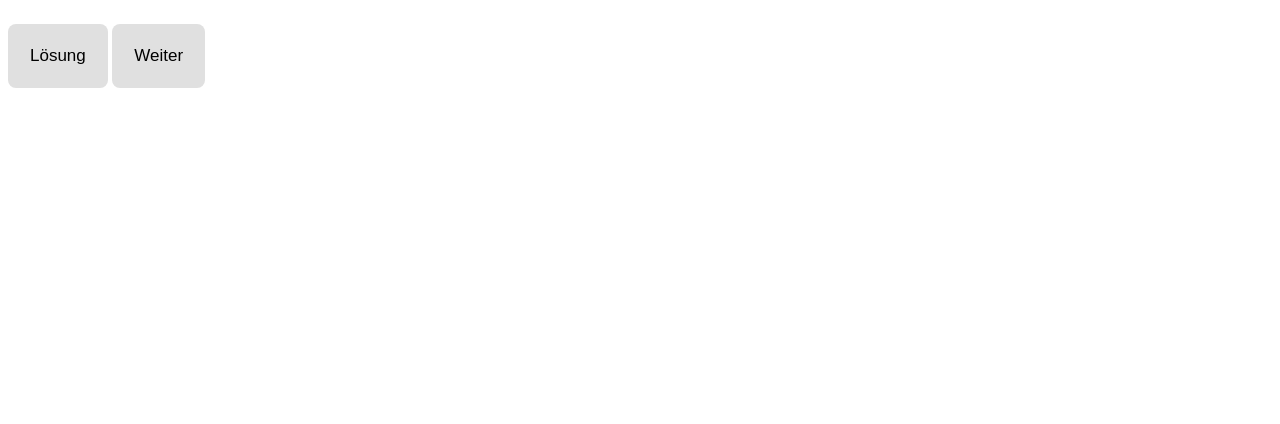
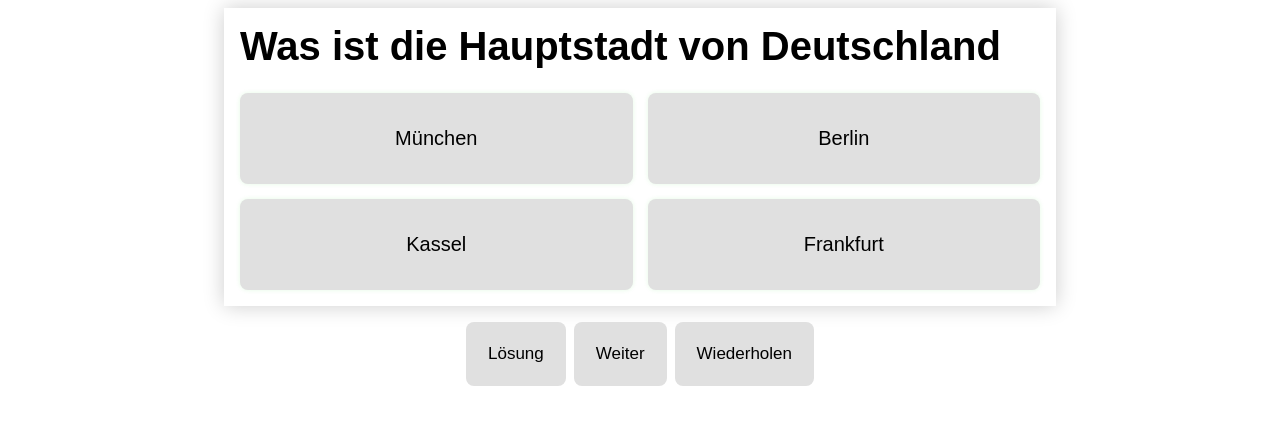
Before and after one commit to Z4V1-gif/City-Quiz, a plain HTML site: page index.html in a window 1280 px wide. Drawn offline with Linux system fonts and the light colour scheme.

Commit message:
added reset button, centered content, start website with loaded question

```diff
--- a/Quiz.css
+++ b/Quiz.css
@@ -7,6 +7,14 @@ p {
   font-size: 50px;
   padding: 2rem;
 }
+
+.show-question {
+  display: flex;
+  justify-content: center;
+  align-items: center;
+  width: 100%;
+}
+
 .wrapper {
   display: flex;
   flex-direction: column;
@@ -53,6 +61,11 @@ button:hover {
 
 .buttons {
   padding-top: 1rem;
+  display: flex;
+  justify-content: center;
+  align-items: center;
+  width: 100%;
+  gap: 0.5rem;
 }
 
 .funktion {
--- a/Quiz.js
+++ b/Quiz.js
@@ -55,7 +55,9 @@ const questions = [
 
 let currentIndex = 0;
 let currentCorrectAnswerId = "";
-
+document.addEventListener("DOMContentLoaded", () => {
+  renderQuestion();
+});
 //Frage rendern
 
 function renderQuestion() {
@@ -66,6 +68,10 @@ function renderQuestion() {
       "<p> Quiz beendet! </p>";
     return;
   }
+
+  // const resetButton = document.createElement("button");
+  // resetButton.textContent = "Wiederholen";
+  // resetButton.classList.add("funktion");
 
   const question = questions[currentIndex];
   currentIndex++;
@@ -121,6 +127,12 @@ function renderQuestion() {
   document.getElementById("question-display").appendChild(wrapperDiv);
 }
 
+function reset() {
+  currentIndex = 0;
+  document.getElementById("question-display").innerHTML = "";
+  renderQuestion();
+}
+
 function solution() {
   //gemerkte ID beim Rendern als Variable speichern
   const rightButton = document.getElementById(currentCorrectAnswerId);
--- a/index.html
+++ b/index.html
@@ -18,12 +18,13 @@
           <button class="answers" id="answer2">Hamburg</button>
           <button class="answers" id="answer3">München</button>
           <button class="answers" id="answer4">Frankfurt</button>
-        </div> -->
-      </div>
+        </div>
+      </div> -->
     </div>
     <footer class="buttons">
       <button class="funktion" onclick="solution()">Lösung</button>
       <button class="funktion" onclick="renderQuestion()">Weiter</button>
+      <button class="funktion" onclick="reset()">Wiederholen</button>
     </footer>
   </body>
 </html>
```
